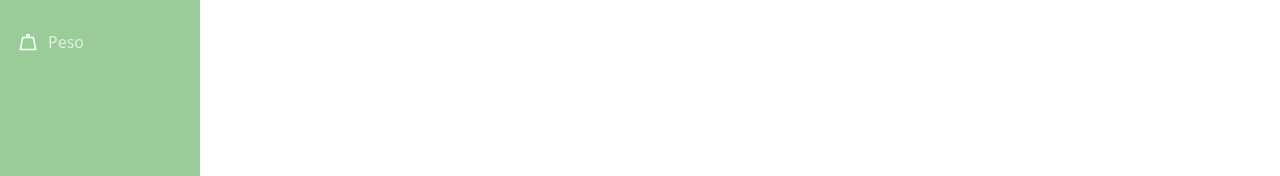
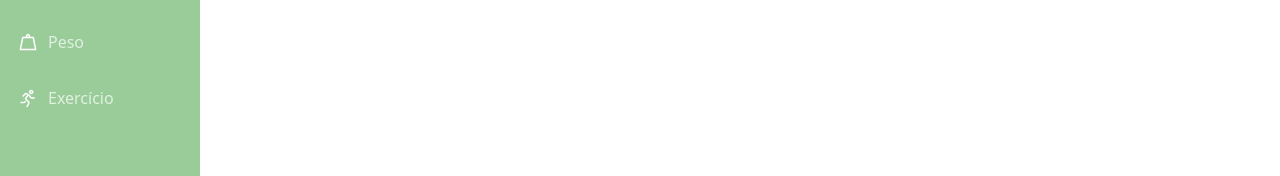
Before and after one commit to alevaristofig/sistema_controle_peso_frt, a React (Create React App) app: page /pessoa in a window 1280 px wide. Shown: the part 248-424 px from the top of the page. Built offline with nearby package versions, Linux system fonts and the light colour scheme; sample sign-in values are in the browser's storage.

Commit message:
Criação do menu exercicio

```diff
--- a/src/componentes/Cabecalho/index.tsx
+++ b/src/componentes/Cabecalho/index.tsx
@@ -16,6 +16,8 @@ const Cabecalho = (): ReactElement => {
     const IconeHome = FiHome as unknown as React.FC<React.SVGProps<SVGSVGElement>>;
     const IconePessoa = VscPerson as unknown as React.FC<React.SVGProps<SVGSVGElement>>;
     const IconePeso = LiaWeightHangingSolid as unknown as React.FC<React.SVGProps<SVGSVGElement>>;
+    const IconeExercicio = LiaRunningSolid as unknown as React.FC<React.SVGProps<SVGSVGElement>>;
+
 
     return(
         <>
@@ -35,6 +37,10 @@ const Cabecalho = (): ReactElement => {
                 <Link to="/peso/0">
                     <IconePeso color="#fff" fontSize={24} /> Peso
                 </Link>
+
+                <Link to="/exercicio/0">
+                    <IconeExercicio  color="#fff" fontSize={24} /> Exercício
+                </Link>
             </div>
         </>
     )
```
